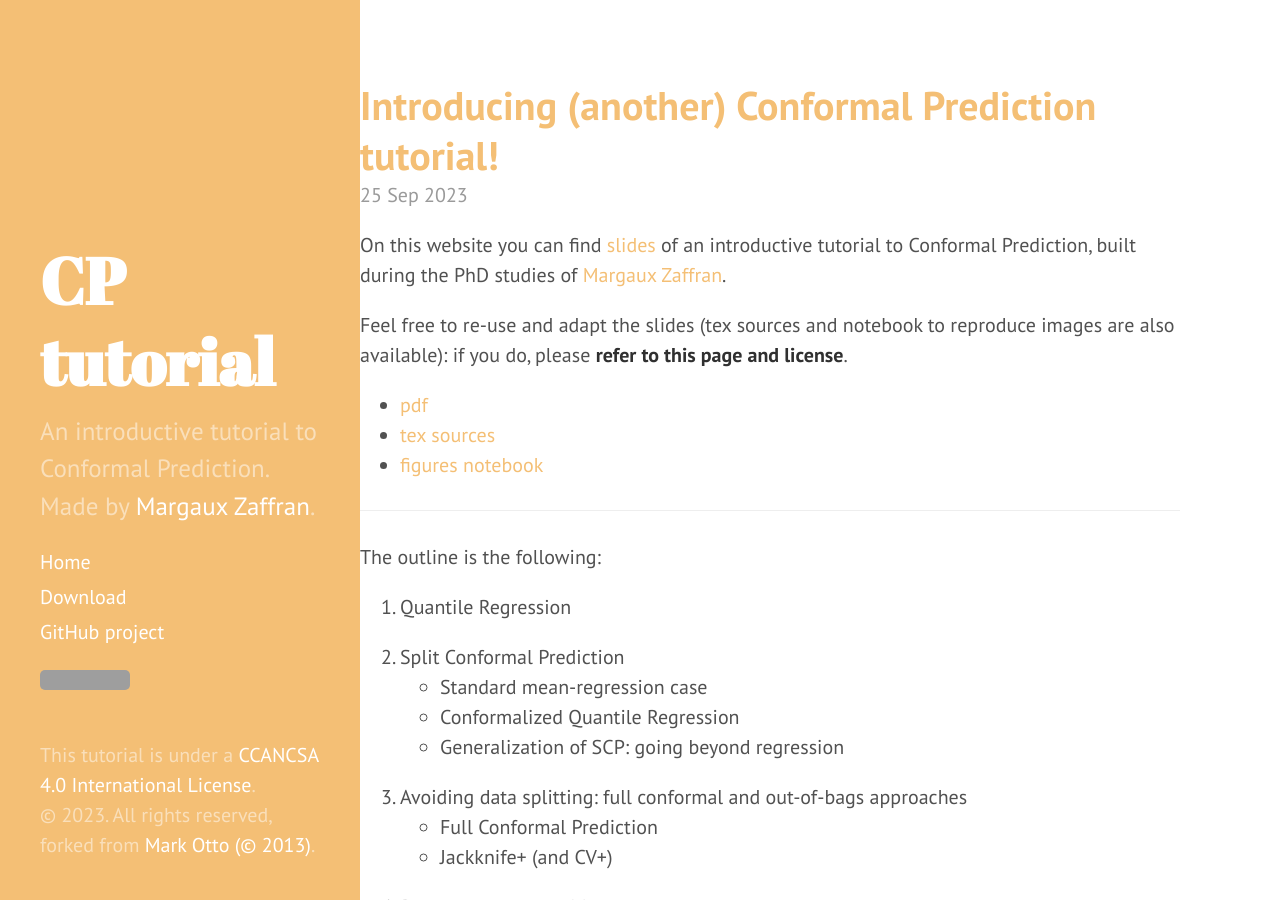
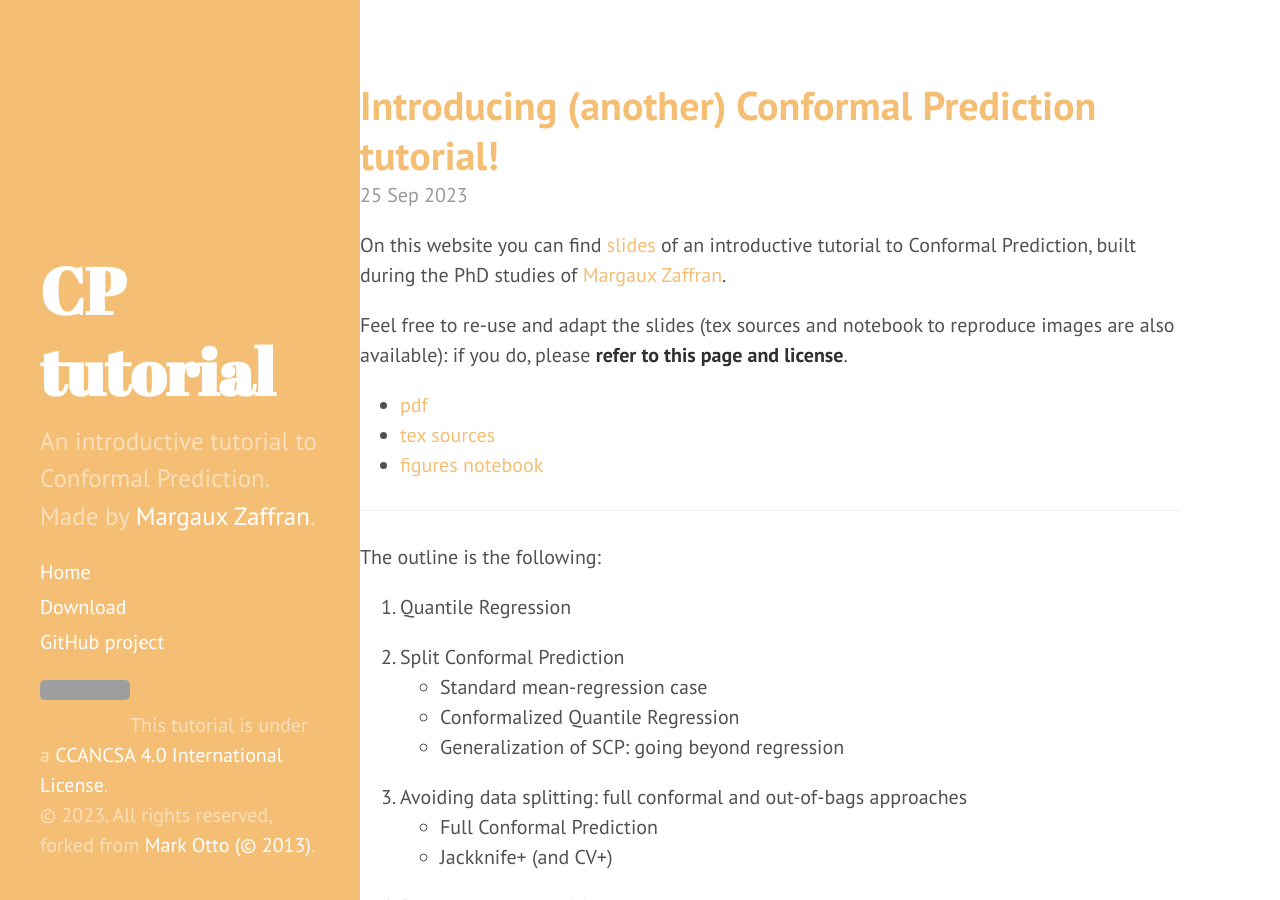
Before and after one commit to conformalpredictionintro/conformalpredictionintro.github.io, a Jekyll site: the page built from index.html, in a window 1280 px wide and 900 px high. Built offline with Jekyll 4.4.1, drawn with Linux system fonts in a browser that asks for light colours; Markdown is read by kramdown in place of the engine named in the settings; the list of posts is cut into pages by our own code; grey boxes are pictures that could not be loaded.

Commit message:
again whit space

```diff
--- a/_includes/sidebar.html
+++ b/_includes/sidebar.html
@@ -30,7 +30,8 @@
       <a class="sidebar-nav-item" href="{{ site.github.repo }}">GitHub project</a>
     </nav>
 
-    <a rel="license" href="http://creativecommons.org/licenses/by-nc-sa/4.0/"><img alt="Creative Commons License" style="padding-bottom: -20px; display: block; border: none;" src="https://i.creativecommons.org/l/by-nc-sa/4.0/88x31.png"></a><br />This tutorial is under a <a rel="license" href="http://creativecommons.org/licenses/by-nc-sa/4.0/">CCANCSA 4.0 International License</a>.
+    <a rel="license" href="http://creativecommons.org/licenses/by-nc-sa/4.0/"><img alt="Creative Commons License" style="float:left;" src="https://i.creativecommons.org/l/by-nc-sa/4.0/88x31.png"></a>
+    <br />This tutorial is under a <a rel="license" href="http://creativecommons.org/licenses/by-nc-sa/4.0/">CCANCSA 4.0 International License</a>.
     <p>&copy; {{ site.time | date: '%Y' }}. All rights reserved, forked from <a rel="license" href="https://github.com/poole/hyde#license">Mark Otto (&copy; 2013)</a>.</p>
   </div>
 </div>
```
